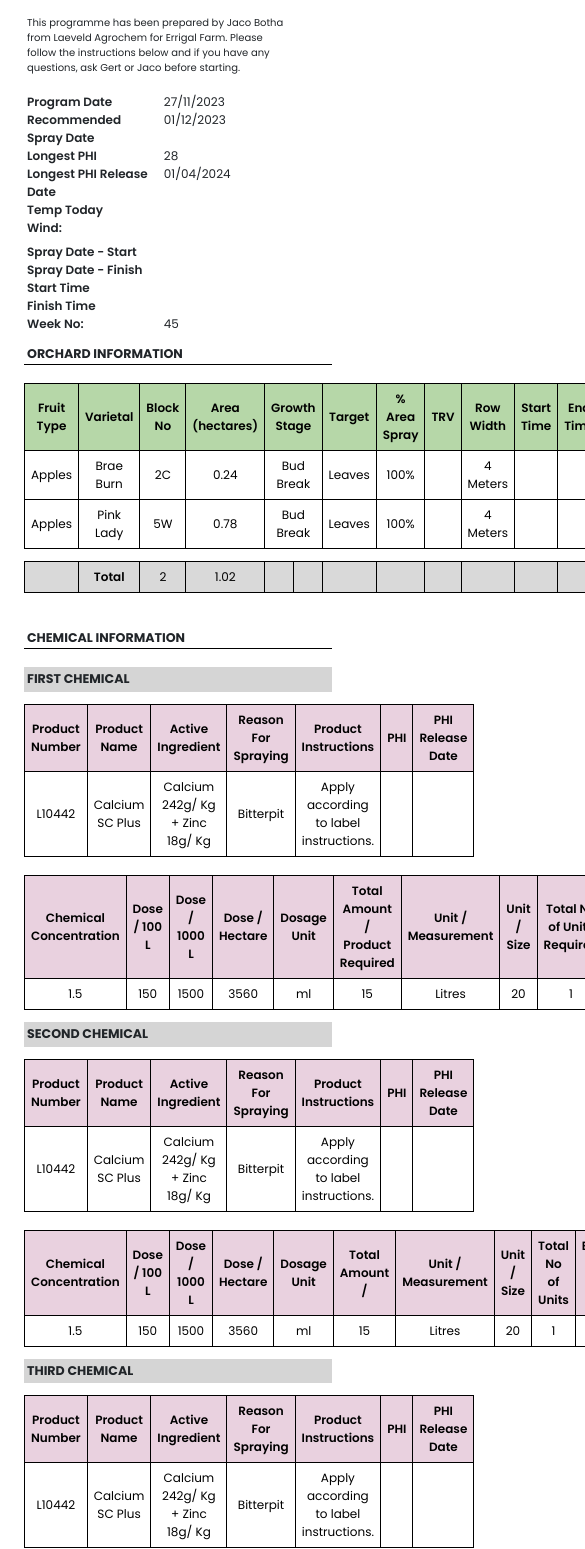
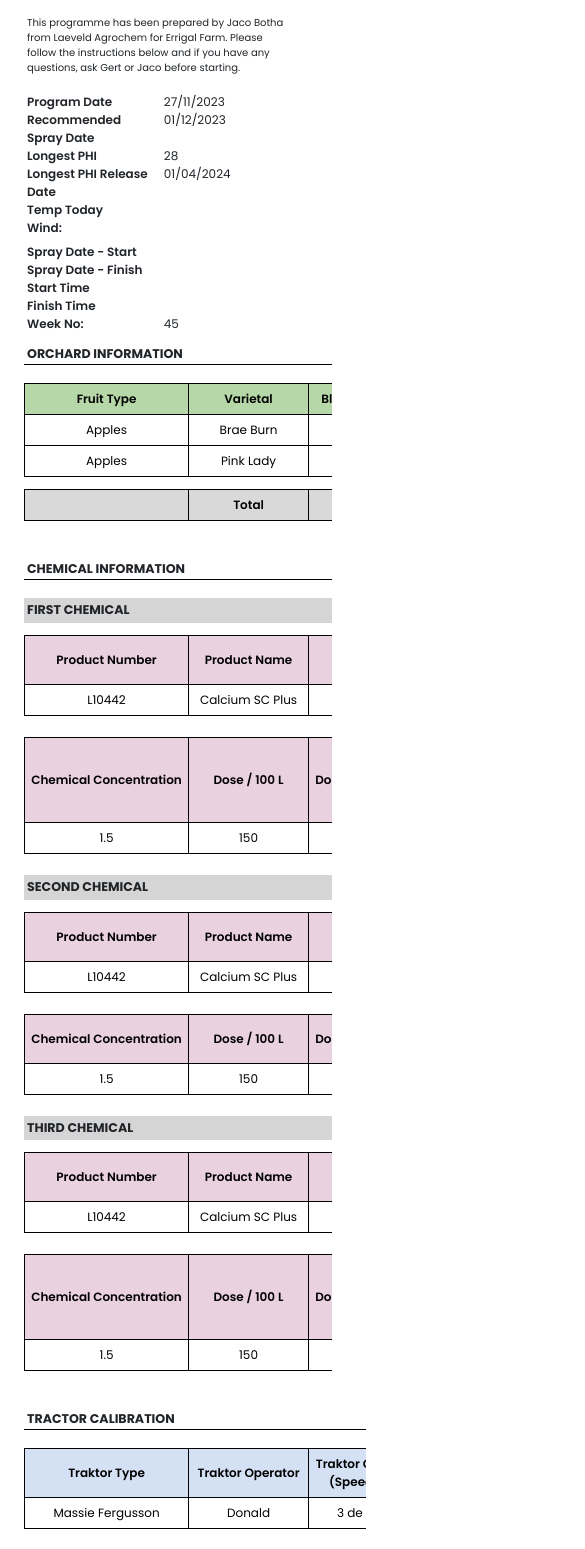
Before and after one commit to Soundharya2024/spray-programme, a plain HTML site: page index.html in a window 390 px wide. Shown: the part 86-1635 px from the top of the page, 585 px wide, since content can reach past the window. Drawn offline with nearby package versions, Linux system fonts and the light colour scheme.

Commit message:
responsive tables with fixed column widths

```diff
--- a/index.html
+++ b/index.html
@@ -62,20 +62,21 @@
             </div>
             <div id="orchard-section" class="mb-5">
                 <span class="section-title text-uppercase fs-5-6 fw-bold d-inline-block w-100 border-1 border-bottom border-black ps-1 mb-4">orchard information</span>
-                <table id="orchard-table" class="w-100 table table-bordered border-black table-responsive align-middle">
+                <div class="table-container table-responsive"">
+                    <table id="orchard-table" class="w-100 table table-bordered border-black table-responsive align-middle mb-1">
                         <thead class="text-capitalize text-center align-middle">
                             <tr>
-                            <th class="fw-semibold">fruit type</th>
-                            <th class="fw-semibold">varietal</th>
-                            <th class="fw-semibold">block no</th>
-                            <th class="fw-semibold text-tranformation-none">Area (hectares)</th>
-                            <th colspan="2" class="fw-semibold">growth stage</th>
-                            <th class="fw-semibold">target</th>
-                            <th class="fw-semibold">% area spray</th>
-                            <th class="fw-semibold text-uppercase">trv</th>
-                            <th class="fw-semibold">row width</th>
-                            <th class="fw-semibold">start time</th>
-                            <th class="fw-semibold">end time</th>
+                                <th class="fw-semibold" style="width:164px; min-width:164px">fruit type</th>
+                                <th class="fw-semibold" style="width:120px; min-width:120px">varietal</th>
+                                <th class="fw-semibold" style="width:78px; min-width:78px">block no</th>
+                                <th class="fw-semibold text-tranformation-none" style="width: 214px; min-width: 214px">Area (hectares)</th>
+                                <th colspan="2" class="fw-semibold" style="width:120px; min-width:120px">growth stage</th>
+                                <th class="fw-semibold" style="width:64px; min-width:64px">target</th>
+                                <th class="fw-semibold" style="width: 116px;min-width: 116px;">% area spray</th>
+                                <th class="fw-semibold text-uppercase" style="width:80px; min-width:80px">trv</th>
+                                <th class="fw-semibold" style="width:80px; min-width:80px">row width</th>
+                                <th class="fw-semibold" style="width:105px; min-width:105px">start time</th>
+                                <th class="fw-semibold" style="width:131px; min-width:131px">end time</th>
                             </tr>
                         </thead>
                         <tbody class="text-capitalize text-center">
@@ -127,20 +128,22 @@
                         </tfoot>
                     </table>
                 </div>
+            </div>
             <div id="chemical-section" class="mb-5">
                 <span class="section-title text-uppercase fs-5-6 fw-bold d-inline-block w-100 border-1 border-bottom border-black ps-1 mb-4">chemical information</span>
                 <div id="first-chemical-section" class="chemical-sub-section">
                     <span class="chemical-sub-section-title text-uppercase fs-5-6 fw-bold d-inline-block w-100 p-1 mb-3">first chemical</span>
-                    <table class="product-table w-100 table table-bordered border-black table-responsive align-middle mb-4">
+                    <div class="table-container table-responsive mb-4">
+                        <table class="product-table w-100 table table-bordered border-black align-middle mb-1">
                             <thead class="text-capitalize text-center align-middle">
                                 <tr>
-                                <th class="fw-semibold">product number</th>
-                                <th class="fw-semibold">product name</th>
-                                <th class="fw-semibold">active ingredient</th>
-                                <th class="fw-semibold">reason for spraying</th>
-                                <th class="fw-semibold">product instructions</th>
-                                <th class="fw-semibold text-uppercase">phi</th>
-                                <th class="fw-semibold">PHI release date</th>
+                                    <th class="fw-semibold" style="width:164px; min-width:164px">product number</th>
+                                    <th class="fw-semibold" style="width:120px; min-width:120px">product name</th>
+                                    <th class="fw-semibold" style="width: 338px; min-width: 338px">active ingredient</th>
+                                    <th class="fw-semibold" style="width:138px; min-width:138px">reason for spraying</th>
+                                    <th class="fw-semibold" style="width:272px; min-width:272px">product instructions</th>
+                                    <th class="fw-semibold text-uppercase" style="width:105px; min-width:105px">phi</th>
+                                    <th class="fw-semibold" style="width:131px; min-width:131px">PHI release date</th>
                                 </tr>
                             </thead>
                             <tbody class="text-capitalize text-center">
@@ -155,20 +158,22 @@
                                 </tr>
                             </tbody>
                         </table>
-                    <table class="chemical-table w-100 table table-bordered border-black table-responsive align-middle">
+                    </div>
+                    <div class="table-container table-responsive mb-4">
+                        <table class="chemical-table w-100 table table-bordered border-black align-middle mb-1">
                             <thead class="text-capitalize text-center align-middle">
                                 <tr>
-                                <th class="fw-semibold">chemical concentration</th>
-                                <th class="fw-semibold">dose / 100 l</th>
-                                <th class="fw-semibold">dose / 1000 l</th>
-                                <th class="fw-semibold">dose / hectare</th>
-                                <th class="fw-semibold">dosage unit</th>
-                                <th class="fw-semibold">total amount / product required</th>
-                                <th class="fw-semibold">unit / measurement</th>
-                                <th class="fw-semibold">unit / size</th>
-                                <th class="fw-semibold text-tranformation-none">Total No of Units Required</th>
-                                <th class="fw-semibold">expected litres / kg / hectare</th>
-                                <th class="fw-semibold">actual litres / kg / hectare</th>
+                                    <th class="fw-semibold" style="width:164px; min-width:164px">chemical concentration</th>
+                                    <th class="fw-semibold" style="width:120px; min-width:120px">dose / 100 l</th>
+                                    <th class="fw-semibold" style="width:91px; min-width:91px">dose / 1000 l</th>
+                                    <th class="fw-semibold" style="width:180px; min-width:180px">dose / hectare</th>
+                                    <th class="fw-semibold" style="width:130px; min-width:130px">dosage unit</th>
+                                    <th class="fw-semibold" style="width:75px; min-width:75px">total amount / product required</th>
+                                    <th class="fw-semibold" style="width:120px; min-width:120px">unit / measurement</th>
+                                    <th class="fw-semibold" style="width:74px; min-width:74px">unit / size</th>
+                                    <th class="fw-semibold text-tranformation-none" style="width:78px; min-width:78px">Total No of Units Required</th>
+                                    <th class="fw-semibold" style="width:105px; min-width:105px">expected litres / kg / hectare</th>
+                                    <th class="fw-semibold" style="width:131px; min-width:131px">actual litres / kg / hectare</th>
                                 </tr>
                             </thead>
                             <tbody class="text-center">
@@ -188,18 +193,20 @@
                             </tbody>
                         </table>
                     </div>
+                </div>
                 <div id="second-chemical-section" class="chemical-sub-section">
                     <span class="chemical-sub-section-title text-uppercase fs-5-6 fw-bold d-inline-block w-100 p-1 mb-3">second chemical</span>
-                    <table class="product-table w-100 table table-bordered border-black table-responsive align-middle mb-4">
+                    <div class="table-container table-responsive mb-4">
+                        <table class="product-table w-100 table table-bordered border-black align-middle mb-1">
                             <thead class="text-capitalize text-center align-middle">
                                 <tr>
-                                <th class="fw-semibold">product number</th>
-                                <th class="fw-semibold">product name</th>
-                                <th class="fw-semibold">active ingredient</th>
-                                <th class="fw-semibold">reason for spraying</th>
-                                <th class="fw-semibold">product instructions</th>
-                                <th class="fw-semibold text-uppercase">phi</th>
-                                <th class="fw-semibold">PHI release date</th>
+                                    <th class="fw-semibold" style="width:164px; min-width:164px">product number</th>
+                                    <th class="fw-semibold" style="width:120px; min-width:120px">product name</th>
+                                    <th class="fw-semibold" style="width: 338px; min-width: 338px">active ingredient</th>
+                                    <th class="fw-semibold" style="width:138px; min-width:138px">reason for spraying</th>
+                                    <th class="fw-semibold" style="width:272px; min-width:272px">product instructions</th>
+                                    <th class="fw-semibold text-uppercase" style="width:105px; min-width:105px">phi</th>
+                                    <th class="fw-semibold" style="width:131px; min-width:131px">PHI release date</th>
                                 </tr>
                             </thead>
                             <tbody class="text-capitalize text-center">
@@ -214,20 +221,22 @@
                                 </tr>
                             </tbody>
                         </table>
-                    <table class="chemical-table w-100 table table-bordered border-black table-responsive align-middle">
+                    </div>
+                    <div class="table-container table-responsive mb-4">
+                        <table class="chemical-table w-100 table table-bordered border-black align-middle mb-1">
                             <thead class="text-capitalize text-center align-middle">
                                 <tr>
-                                <th class="fw-semibold">chemical concentration</th>
-                                <th class="fw-semibold">dose / 100 l</th>
-                                <th class="fw-semibold">dose / 1000 l</th>
-                                <th class="fw-semibold">dose / hectare</th>
-                                <th class="fw-semibold">dosage unit</th>
-                                <th class="fw-semibold">total amount /</th>
-                                <th class="fw-semibold">unit / measurement</th>
-                                <th class="fw-semibold">unit / size</th>
-                                <th class="fw-semibold text-tranformation-none">Total No of Units</th>
-                                <th class="fw-semibold">expected litres / kg / hectare</th>
-                                <th class="fw-semibold">actual litres / kg / hectare</th>
+                                    <th class="fw-semibold" style="width:164px; min-width:164px">chemical concentration</th>
+                                    <th class="fw-semibold" style="width:120px; min-width:120px">dose / 100 l</th>
+                                    <th class="fw-semibold" style="width:91px; min-width:91px">dose / 1000 l</th>
+                                    <th class="fw-semibold" style="width:180px; min-width:180px">dose / hectare</th>
+                                    <th class="fw-semibold" style="width:130px; min-width:130px">dosage unit</th>
+                                    <th class="fw-semibold" style="width:75px; min-width:75px">total amount /</th>
+                                    <th class="fw-semibold" style="width:120px; min-width:120px">unit / measurement</th>
+                                    <th class="fw-semibold" style="width:74px; min-width:74px">unit / size</th>
+                                    <th class="fw-semibold text-tranformation-none" style="width:78px; min-width:78px">Total No of Units</th>
+                                    <th class="fw-semibold" style="width:105px; min-width:105px">expected litres / kg / hectare</th>
+                                    <th class="fw-semibold" style="width:131px; min-width:131px">actual litres / kg / hectare</th>
                                 </tr>
                             </thead>
                             <tbody class="text-center">
@@ -247,18 +256,20 @@
                             </tbody>
                         </table>
                     </div>
+                </div>
                 <div id="third-chemical-section" class="chemical-sub-section">
                     <span class="chemical-sub-section-title text-uppercase fs-5-6 fw-bold d-inline-block w-100 p-1 mb-3">third chemical</span>
-                    <table class="product-table w-100 table table-bordered border-black table-responsive align-middle mb-4">
+                    <div class="table-container table-responsive mb-4">
+                        <table class="product-table w-100 table table-bordered border-black align-middle mb-1">
                             <thead class="text-capitalize text-center align-middle">
                                 <tr>
-                                <th class="fw-semibold">product number</th>
-                                <th class="fw-semibold">product name</th>
-                                <th class="fw-semibold">active ingredient</th>
-                                <th class="fw-semibold">reason for spraying</th>
-                                <th class="fw-semibold">product instructions</th>
-                                <th class="fw-semibold text-uppercase">phi</th>
-                                <th class="fw-semibold">PHI release date</th>
+                                    <th class="fw-semibold" style="width:164px; min-width:164px">product number</th>
+                                    <th class="fw-semibold" style="width:120px; min-width:120px">product name</th>
+                                    <th class="fw-semibold" style="width: 338px; min-width: 338px">active ingredient</th>
+                                    <th class="fw-semibold" style="width:138px; min-width:138px">reason for spraying</th>
+                                    <th class="fw-semibold" style="width:272px; min-width:272px">product instructions</th>
+                                    <th class="fw-semibold text-uppercase" style="width:105px; min-width:105px">phi</th>
+                                    <th class="fw-semibold" style="width:131px; min-width:131px">PHI release date</th>
                                 </tr>
                             </thead>
                             <tbody class="text-capitalize text-center">
@@ -273,20 +284,22 @@
                                 </tr>
                             </tbody>
                         </table>
-                    <table class="chemical-table w-100 table table-bordered border-black table-responsive align-middle">
+                    </div>
+                    <div class="table-container table-responsive mb-4">
+                        <table class="chemical-table w-100 table table-bordered border-black align-middle mb-1">
                             <thead class="text-capitalize text-center align-middle">
                                 <tr>
-                                <th class="fw-semibold">chemical concentration</th>
-                                <th class="fw-semibold">dose / 100 l</th>
-                                <th class="fw-semibold">dose / 1000 l</th>
-                                <th class="fw-semibold">dose / hectare</th>
-                                <th class="fw-semibold">dosage unit</th>
-                                <th class="fw-semibold">total amount / product required</th>
-                                <th class="fw-semibold">unit / measurement</th>
-                                <th class="fw-semibold">unit / size</th>
-                                <th class="fw-semibold text-tranformation-none">Total No of Units Required</th>
-                                <th class="fw-semibold">expected litres / kg / hectare</th>
-                                <th class="fw-semibold">actual litres / kg / hectare</th>
+                                    <th class="fw-semibold" style="width:164px; min-width:164px">chemical concentration</th>
+                                    <th class="fw-semibold" style="width:120px; min-width:120px">dose / 100 l</th>
+                                    <th class="fw-semibold" style="width:91px; min-width:91px">dose / 1000 l</th>
+                                    <th class="fw-semibold" style="width:180px; min-width:180px">dose / hectare</th>
+                                    <th class="fw-semibold" style="width:130px; min-width:130px">dosage unit</th>
+                                    <th class="fw-semibold" style="width:75px; min-width:75px">total amount / product required</th>
+                                    <th class="fw-semibold" style="width:120px; min-width:120px">unit / measurement</th>
+                                    <th class="fw-semibold" style="width:74px; min-width:74px">unit / size</th>
+                                    <th class="fw-semibold text-tranformation-none" style="width:78px; min-width:78px">Total No of Units Required</th>
+                                    <th class="fw-semibold" style="width:105px; min-width:105px">expected litres / kg / hectare</th>
+                                    <th class="fw-semibold" style="width:131px; min-width:131px">actual litres / kg / hectare</th>
                                 </tr>
                             </thead>
                             <tbody class="text-center">
@@ -308,25 +321,27 @@
                     </div>
                 </div>
             </div>
+        </div>
         <div class="container-width-100" class="w-100">
             <div id="tractor-calibration-section" class="w-100 mb-6">
                 <span class="section-title text-uppercase fs-5-6 fw-bold d-inline-block w-100 border-1 border-bottom border-black ps-1 mb-4">tractor calibration</span>
-                <table id="tractor-calibration-table" class="w-100 table table-bordered border-black table-responsive align-middle">
+                <div class="table-container table-responsive">
+                    <table id="tractor-calibration-table" class="w-100 table table-bordered border-black table-responsive align-middle mb-1">
                         <thead class="text-capitalize text-center align-middle">
                             <tr>
-                            <th class="fw-semibold">traktor type</th>
-                            <th class="fw-semibold">traktor operator</th>
-                            <th class="fw-semibold">traktor gear (Speed)</th>
-                            <th class="fw-semibold">tank type</th>
-                            <th class="fw-semibold">pressure</th>
-                            <th class="text-uppercase fw-semibold">rpm</th>
-                            <th class="fw-semibold">time / 100m</th>
-                            <th class="fw-semibold">l/min</th>
-                            <th class="fw-semibold">l/min total</th>
-                            <th class="fw-semibold">tank size</th>
-                            <th class="fw-semibold">tank ratio</th>
-                            <th class="fw-semibold">l/ha</th>
-                            <th class="fw-semibold">hectares / tank</th>
+                                <th class="fw-semibold" style="width:164px; min-width:164px">traktor type</th>
+                                <th class="fw-semibold" style="width:120px; min-width:120px">traktor operator</th>
+                                <th class="fw-semibold" style="width:91px; min-width:91px">traktor gear (Speed)</th>
+                                <th class="fw-semibold" style="width:180px; min-width:180px">tank type</th>
+                                <th class="fw-semibold" style="width:65px; min-width:65px">pressure</th>
+                                <th class="text-uppercase fw-semibold" style="width:65px; min-width:65px">rpm</th>
+                                <th class="fw-semibold" style="width:75px; min-width:75px">time / 100m</th>
+                                <th class="fw-semibold" style="width:120px; min-width:120px">l/min</th>
+                                <th class="fw-semibold" style="width:74px; min-width:74px">l/min total</th>
+                                <th class="fw-semibold" style="width:78px; min-width:78px">tank size</th>
+                                <th class="fw-semibold" style="width:105px; min-width:105px">tank ratio</th>
+                                <th class="fw-semibold" style="width:131px; min-width:131px">l/ha</th>
+                                <th class="fw-semibold" style="width:91px; min-width:91px">hectares / tank</th>
                             </tr>
                         </thead>
                         <tbody class="text-capitalize text-center">
@@ -347,6 +362,7 @@
                         </tr>
                         </tbody>
                     </table>
+                </div>
             </div>
             <div class="footer w-100 d-flex justify-content-between">
                 <div class="section-1-2 d-flex flex-column justify-content-between">
@@ -408,7 +424,7 @@
                                         <img src="imgs/PPE-safety.png" alt="PPE safety" class="rounded-circle bg-primary" height="30px" width="30px">
                                     </div>
                                     <div class="img-container rounded-circle bg-primary d-inline-flex justify-content-center align-items-center">
-                                        <img src="imgs/headphones-safety.png" alt="headphones safety" class="rounded-circle bg-primary" height="25px" width="25px">
+                                        <img src="imgs/headphones-safety.png" alt="headphones safety" class="rounded-circle bg-primary" height="22px" width="22px">
                                     </div>
                                 </div>
                             </div>
--- a/style.css
+++ b/style.css
@@ -132,6 +132,36 @@ body {
     width: 30px;
 }
 
+/* Custom scrollbar starts*/
+/* width */
+body::-webkit-scrollbar {
+    width: 8px;
+}
+.table-container::-webkit-scrollbar {
+    height: 5px;
+}
+
+/* Track */
+body::-webkit-scrollbar-track, .table-container::-webkit-scrollbar-track {
+    background: #f1f1f1;
+}
+
+/* Handle */
+body::-webkit-scrollbar-thumb, .table-container::-webkit-scrollbar-thumb {
+    background: #CED4DA;
+    border-radius: 5px;
+}
+
+/* Handle on hover */
+body::-webkit-scrollbar-thumb:hover {
+    background: #CCCCCC;
+}
+.table-container::-webkit-scrollbar-thumb:hover {
+    background: #CCCCCC;
+    cursor: pointer;
+}
+/* Custom scrollbar ends*/
+
 @media (min-width: 576px) {
     .order-sm-6 {
         order: 6 !important;
```
Lines whose indentation alone changed are shown as unchanged.
